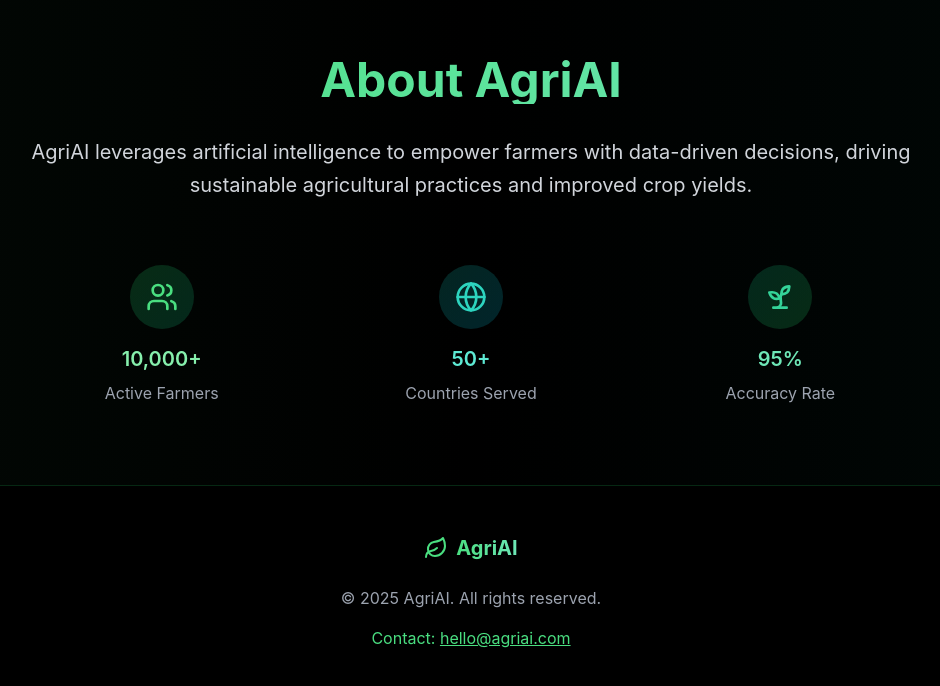
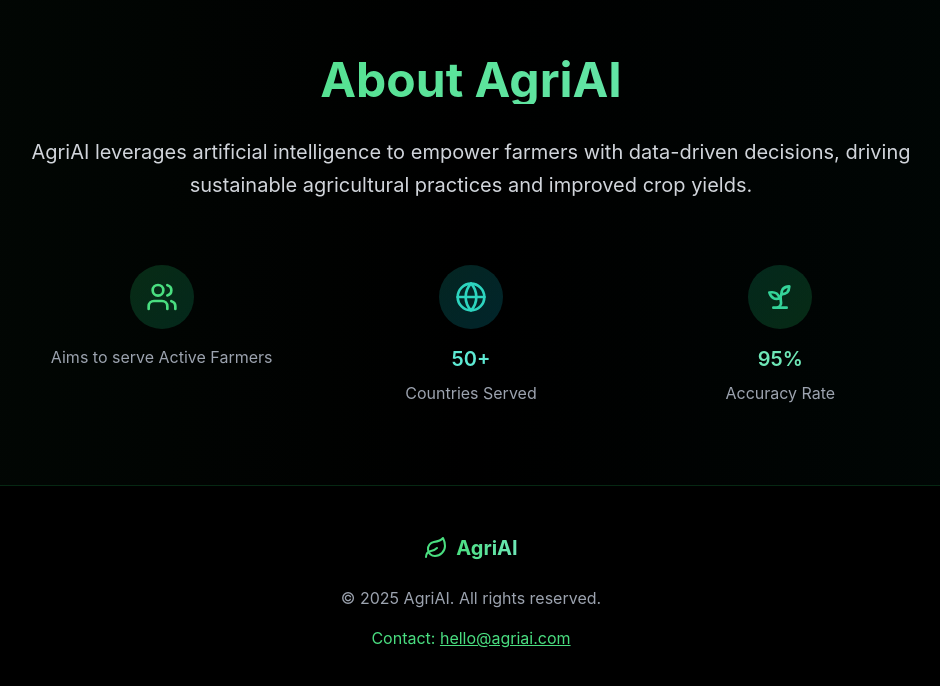
Before and after one commit to Unknownx-x1/AgriAI4farmer, a React (Vite) app: page / in a window 1280 px wide. Shown: the part 1402-2088 px from the top of the page, without its empty margins (169-1109 px from the left). Built offline with nearby package versions, Linux system fonts and the light colour scheme.

Commit message:
Update App.tsx

```diff
--- a/src/App.tsx
+++ b/src/App.tsx
@@ -155,8 +155,8 @@ function App() {
               <div className="bg-gradient-to-br from-green-500/20 to-emerald-500/20 w-16 h-16 rounded-full flex items-center justify-center mx-auto mb-4 group-hover:scale-110 transition-transform duration-300">
                 <Users className="w-8 h-8 text-green-400" />
               </div>
-              <h3 className="text-xl font-semibold text-green-300 mb-2">10,000+</h3>
-              <p className="text-gray-400">Active Farmers</p>
+              <h3 className="text-xl font-semibold text-green-300 mb-2"></h3>
+              <p className="text-gray-400">Aims to serve Active Farmers</p>
             </div>
             <div className="text-center group">
               <div className="bg-gradient-to-br from-teal-500/20 to-cyan-500/20 w-16 h-16 rounded-full flex items-center justify-center mx-auto mb-4 group-hover:scale-110 transition-transform duration-300">
```
